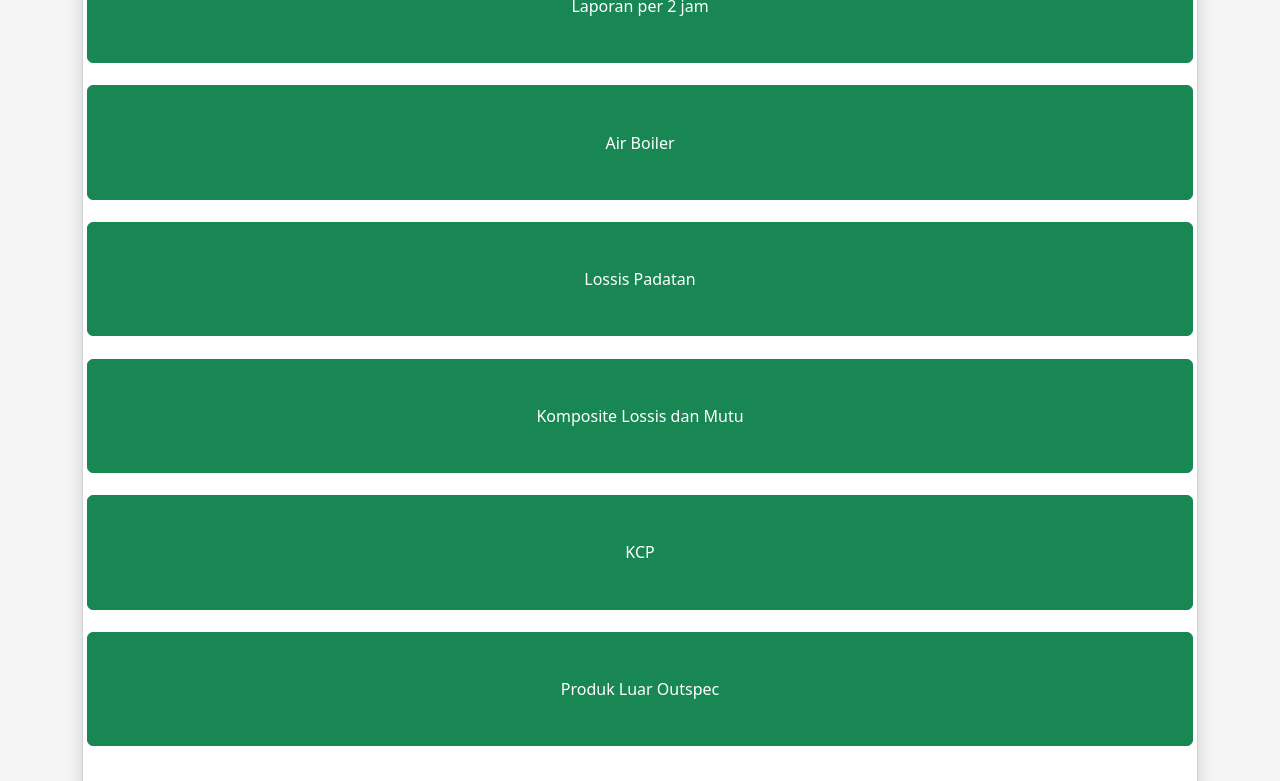
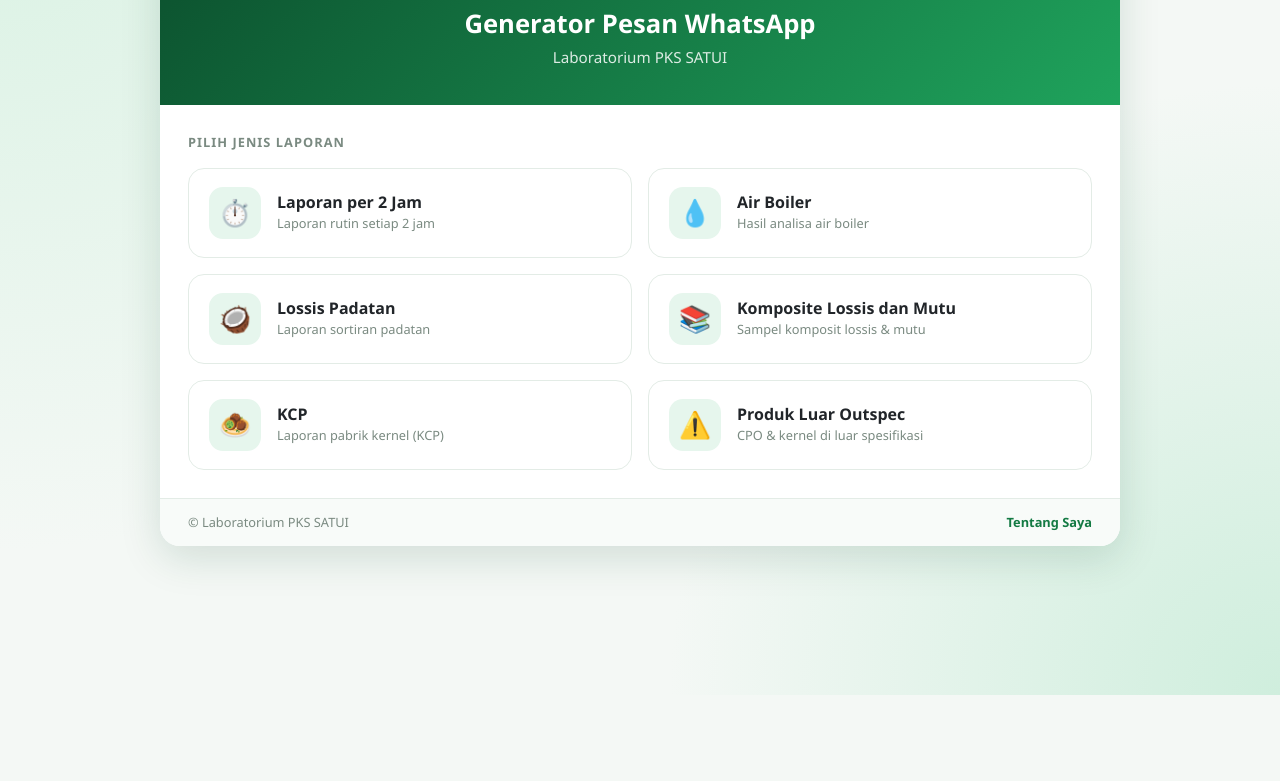
Before and after one commit to pilpahit2309-svg/lab-generator-wa, a plain HTML site: page index.html in a window 1280 px wide. Shown: the part 137-918 px from the top of the page. After the commit the page ends 832 px from the top, so only its background shows below. Drawn offline with nearby package versions, Linux system fonts and the light colour scheme.

Commit message:
Update index.html

```diff
--- a/index.html
+++ b/index.html
@@ -12,90 +12,287 @@
     />
 
     <style>
-      body {
-        background: #f5f5f5;
+      :root {
+        --green-900: #0b4d2c;
+        --green-700: #137a43;
+        --green-500: #1fa35c;
+        --green-100: #e6f6ed;
       }
 
-      .card {
-        margin-top: 20px;
+      body {
+        min-height: 100vh;
+        background:
+          radial-gradient(circle at top left, #d9f2e3 0, transparent 45%),
+          radial-gradient(circle at bottom right, #cfeedd 0, transparent 40%),
+          #f4f8f5;
+        font-family: "Segoe UI", system-ui, -apple-system, Roboto, sans-serif;
+        color: #1f2d26;
       }
 
-      textarea {
-        height: 650px;
-        font-family: monospace;
+      .main-card {
+        margin: 32px auto;
+        max-width: 960px;
+        border: 0;
+        border-radius: 20px;
+        overflow: hidden;
+        box-shadow: 0 12px 40px rgba(11, 77, 44, 0.15);
       }
 
-      h4 {
-        margin-bottom: 20px;
+      /* Header */
+      .hero {
+        background: linear-gradient(135deg, var(--green-900), var(--green-500));
+        color: #fff;
+        padding: 36px 28px;
+        text-align: center;
+      }
+
+      .hero .badge-icon {
+        width: 64px;
+        height: 64px;
+        margin: 0 auto 14px;
+        display: flex;
+        align-items: center;
+        justify-content: center;
+        font-size: 32px;
+        background: rgba(255, 255, 255, 0.18);
+        border-radius: 18px;
+        backdrop-filter: blur(4px);
+      }
+
+      .hero h1 {
+        font-size: 1.6rem;
+        font-weight: 700;
+        margin-bottom: 6px;
+      }
+
+      .hero p {
+        margin: 0;
+        opacity: 0.85;
+        font-size: 0.95rem;
+      }
+
+      /* Menu */
+      .menu-body {
+        padding: 28px;
+        background: #fff;
+      }
+
+      .menu-title {
+        font-size: 0.8rem;
+        letter-spacing: 0.08em;
+        text-transform: uppercase;
+        color: #7a8a81;
+        font-weight: 600;
+        margin-bottom: 16px;
+      }
+
+      .menu-item {
+        display: flex;
+        align-items: center;
+        gap: 16px;
+        height: 100%;
+        padding: 18px 20px;
+        text-decoration: none;
+        color: inherit;
+        background: #fff;
+        border: 1px solid #e3ece6;
+        border-radius: 16px;
+        transition:
+          transform 0.18s ease,
+          box-shadow 0.18s ease,
+          border-color 0.18s ease,
+          background 0.18s ease;
+      }
+
+      .menu-item:hover {
+        transform: translateY(-4px);
+        border-color: var(--green-500);
+        background: var(--green-100);
+        box-shadow: 0 10px 24px rgba(31, 163, 92, 0.18);
+        color: inherit;
+      }
+
+      .menu-item:active {
+        transform: translateY(-1px);
+      }
+
+      .menu-icon {
+        flex: 0 0 52px;
+        width: 52px;
+        height: 52px;
+        display: flex;
+        align-items: center;
+        justify-content: center;
+        font-size: 26px;
+        background: var(--green-100);
+        border-radius: 14px;
+        transition: background 0.18s ease;
+      }
+
+      .menu-item:hover .menu-icon {
+        background: #fff;
+      }
+
+      .menu-label {
+        font-weight: 600;
+        font-size: 1rem;
+        line-height: 1.3;
+      }
+
+      .menu-desc {
+        font-size: 0.8rem;
+        color: #7a8a81;
+        margin-top: 2px;
+      }
+
+      .menu-arrow {
+        margin-left: auto;
+        font-size: 1.2rem;
+        color: var(--green-500);
+        opacity: 0;
+        transform: translateX(-6px);
+        transition: all 0.18s ease;
+      }
+
+      .menu-item:hover .menu-arrow {
+        opacity: 1;
+        transform: translateX(0);
+      }
+
+      /* Footer */
+      .footer {
+        display: flex;
+        justify-content: space-between;
+        align-items: center;
+        padding: 14px 28px;
+        background: #f8fbf9;
+        border-top: 1px solid #e3ece6;
+        font-size: 0.8rem;
+        color: #7a8a81;
+      }
+
+      .footer a {
+        color: var(--green-700);
+        text-decoration: none;
+        font-weight: 600;
+      }
+
+      .footer a:hover {
+        text-decoration: underline;
+      }
+
+      @media (max-width: 576px) {
+        .main-card {
+          margin: 0;
+          border-radius: 0;
+          min-height: 100vh;
+        }
+        .hero h1 {
+          font-size: 1.3rem;
+        }
+        .menu-body {
+          padding: 20px 16px;
+        }
+        .footer {
+          padding: 14px 16px;
+        }
       }
     </style>
   </head>
 
   <body>
-    <div class="container">
-      <div class="card shadow">
-        <div class="card-body">
-          <h4>Generator Pesan WhatsApp Laboratorium PKS SATUI</h4>
+    <div class="container-fluid px-0 px-sm-3">
+      <div class="card main-card">
+        <!-- Header -->
+        <div class="hero">
+          <div class="badge-icon">🧪</div>
+          <h1>Generator Pesan WhatsApp</h1>
+          <p>Laboratorium PKS SATUI</p>
+        </div>
 
-          <div class="row">
-            <!-- Button -->
+        <!-- Menu -->
+        <div class="menu-body">
+          <div class="menu-title">Pilih jenis laporan</div>
 
-            <!--2 jam sekali-->
-            <a
-              href="2jam.html"
-              class="btn btn-success"
-              style="margin-bottom: 2%; padding: 4%"
-            >
-              Laporan per 2 jam
+          <div class="row g-3">
+            <!-- 2 jam sekali -->
+            <div class="col-12 col-md-6">
+              <a href="2jam.html" class="menu-item">
+                <div class="menu-icon">⏱️</div>
+                <div>
+                  <div class="menu-label">Laporan per 2 Jam</div>
+                  <div class="menu-desc">Laporan rutin setiap 2 jam</div>
+                </div>
+                <span class="menu-arrow">→</span>
               </a>
+            </div>
 
-            <a
-              href="boiler.html"
-              class="btn btn-success"
-              style="margin-bottom: 2%; padding: 4%"
-            >
-              Air Boiler
+            <!-- Air boiler -->
+            <div class="col-12 col-md-6">
+              <a href="boiler.html" class="menu-item">
+                <div class="menu-icon">💧</div>
+                <div>
+                  <div class="menu-label">Air Boiler</div>
+                  <div class="menu-desc">Hasil analisa air boiler</div>
+                </div>
+                <span class="menu-arrow">→</span>
               </a>
+            </div>
 
-            <!--laporan sortiran padatan-->
-            <a
-              href="sortiran.html"
-              class="btn btn-success"
-              style="margin-bottom: 2%; padding: 4%"
-            >
-              Lossis Padatan
+            <!-- Sortiran padatan -->
+            <div class="col-12 col-md-6">
+              <a href="sortiran.html" class="menu-item">
+                <div class="menu-icon">🥥</div>
+                <div>
+                  <div class="menu-label">Lossis Padatan</div>
+                  <div class="menu-desc">Laporan sortiran padatan</div>
+                </div>
+                <span class="menu-arrow">→</span>
               </a>
+            </div>
 
-            <!--Komposite-->
-            <a
-              href="komposite.html"
-              class="btn btn-success"
-              style="margin-bottom: 2%; padding: 4%"
-            >
-              Komposite Lossis dan Mutu
+            <!-- Komposite -->
+            <div class="col-12 col-md-6">
+              <a href="komposite.html" class="menu-item">
+                <div class="menu-icon">📚</div>
+                <div>
+                  <div class="menu-label">Komposite Lossis dan Mutu</div>
+                  <div class="menu-desc">Sampel komposit lossis &amp; mutu</div>
+                </div>
+                <span class="menu-arrow">→</span>
               </a>
+            </div>
 
-            <a
-              href="kcp.html"
-              class="btn btn-success"
-              style="margin-bottom: 2%; padding: 4%"
-            >
-              KCP
+            <!-- KCP -->
+            <div class="col-12 col-md-6">
+              <a href="kcp.html" class="menu-item">
+                <div class="menu-icon">🧆</div>
+                <div>
+                  <div class="menu-label">KCP</div>
+                  <div class="menu-desc">Laporan pabrik kernel (KCP)</div>
+                </div>
+                <span class="menu-arrow">→</span>
               </a>
+            </div>
 
-            <a
-              href="cpo_kernel_outspec.html"
-              class="btn btn-success"
-              style="margin-bottom: 2%; padding: 4%"
-            >
-              Produk Luar Outspec
+            <!-- Outspec -->
+            <div class="col-12 col-md-6">
+              <a href="cpo_kernel_outspec.html" class="menu-item">
+                <div class="menu-icon">⚠️</div>
+                <div>
+                  <div class="menu-label">Produk Luar Outspec</div>
+                  <div class="menu-desc">CPO &amp; kernel di luar spesifikasi</div>
+                </div>
+                <span class="menu-arrow">→</span>
               </a>
             </div>
           </div>
-         <div style="display: flex; gap: 10px; justify-content: flex-end">
-          <a href="aboutme.html" class="btn" style="font-size: 10px"
-            >Tentang Saya</a
-          >
+        </div>
+
+        <!-- Footer -->
+        <div class="footer">
+          <span>© Laboratorium PKS SATUI</span>
+          <a href="aboutme.html">Tentang Saya</a>
         </div>
       </div>
     </div>
```
Lines whose indentation alone changed are shown as unchanged.
